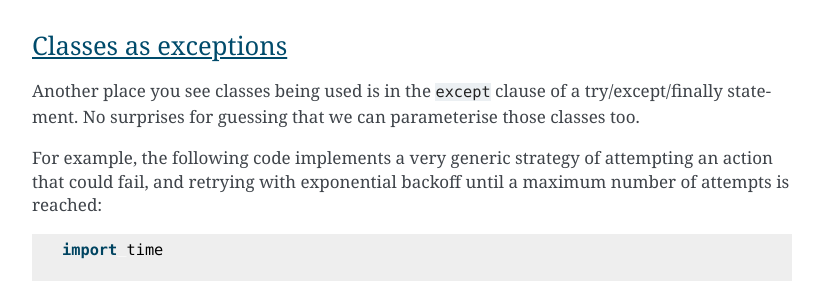
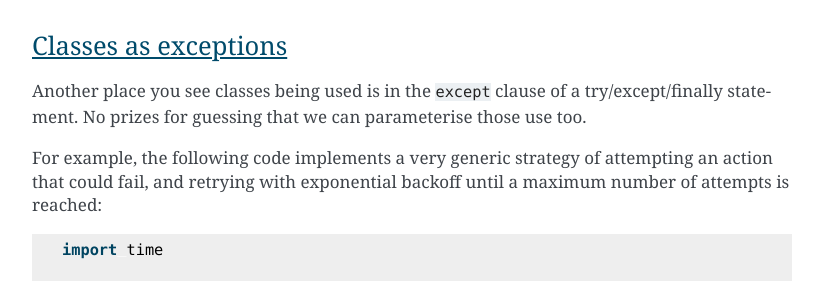
Before and after one commit to spookylukey/proficient-pythonista, a Sphinx documentation site: the page built from source/parameterisation.rst, in a window 1280 px wide and 900 px high, scrolled down 11621 px. Shown: the part 181-462 px from the top of the window, without its empty margins (368-1191 px from the left). Built offline with Sphinx 7.4.7, drawn with Linux system fonts in a browser that asks for light colours.

Commit message:
Fix for parameterisation article

```diff
--- a/source/parameterisation.rst
+++ b/source/parameterisation.rst
@@ -592,8 +592,8 @@ Classes as exceptions
 ---------------------
 
 Another place you see classes being used is in the ``except`` clause of a
-try/except/finally statement. No surprises for guessing that we can parameterise
-those classes too.
+try/except/finally statement. No prizes for guessing that we can parameterise
+those use too.
 
 For example, the following code implements a very generic strategy of attempting
 an action that could fail, and retrying with exponential backoff until a maximum
```
